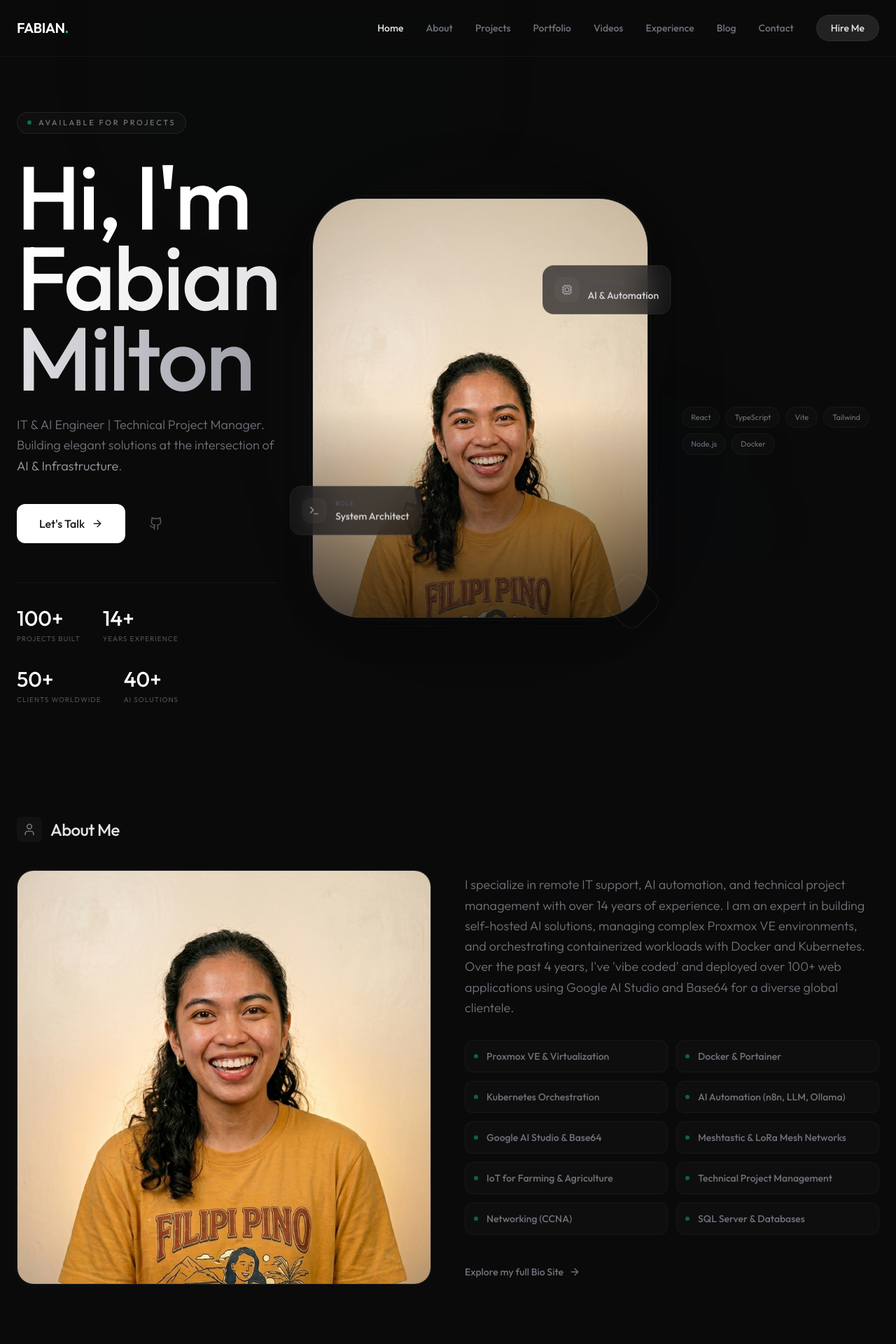
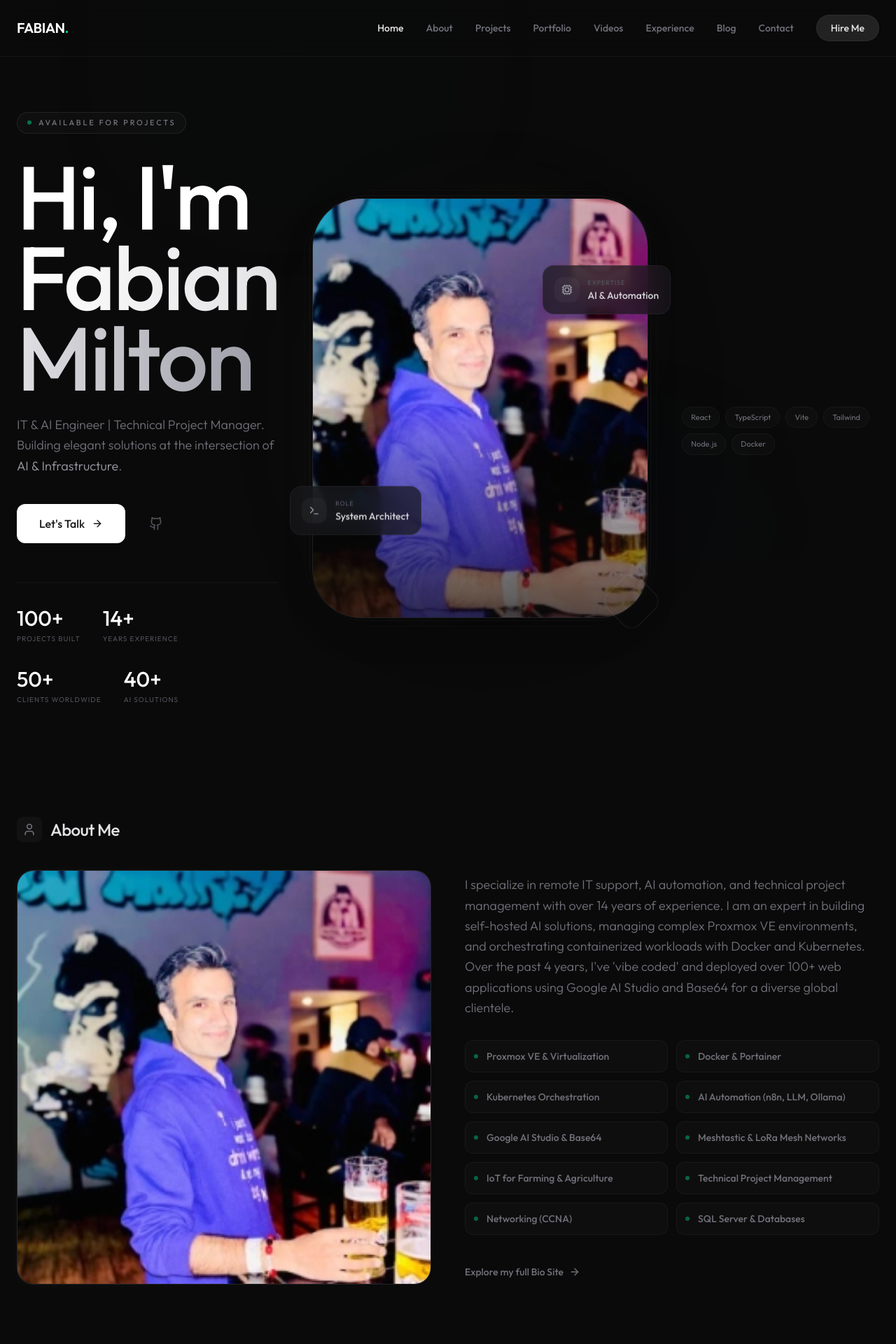
Before and after one commit to Ferns1992/fabian-website, a React (Vite) app: page / in a window 1280 px wide. Shown: the top 1920 px of the page at 70% size. Built offline with nearby package versions, Linux system fonts and the light colour scheme.

Commit message:
Update profile image to new webp

```diff
--- a/src/App.tsx
+++ b/src/App.tsx
@@ -317,7 +317,7 @@ export default function App() {
               {/* Main Image Container */}
               <div className="absolute inset-0 rounded-[50px] md:rounded-[70px] overflow-hidden border border-white/[0.06] bg-zinc-900/60 backdrop-blur-xl shadow-2xl transform transition-transform duration-700 group-hover:scale-[1.005]">
                 <img
-                  src="/profile.png"
+                  src="/profile.webp"
                   alt={PERSONAL_INFO.name}
                   className="w-full h-full object-cover object-[center_15%] transition-all duration-1000 group-hover:scale-105"
                 />
@@ -388,7 +388,7 @@ export default function App() {
               <div className="absolute -inset-0.5 bg-gradient-to-r from-white/[0.08] to-white/[0.03] rounded-3xl blur opacity-30 group-hover:opacity-50 transition duration-700"></div>
               <div className="relative aspect-square rounded-3xl overflow-hidden bg-zinc-900 border border-white/[0.06]">
                 <img
-                  src="/profile.png"
+                  src="/profile.webp"
                   alt="Fabian Milton Fernandes"
                   className="w-full h-full object-cover transition-all duration-700 group-hover:scale-103"
                 />
```
Also changed, not shown: public/profile.webp (added).
